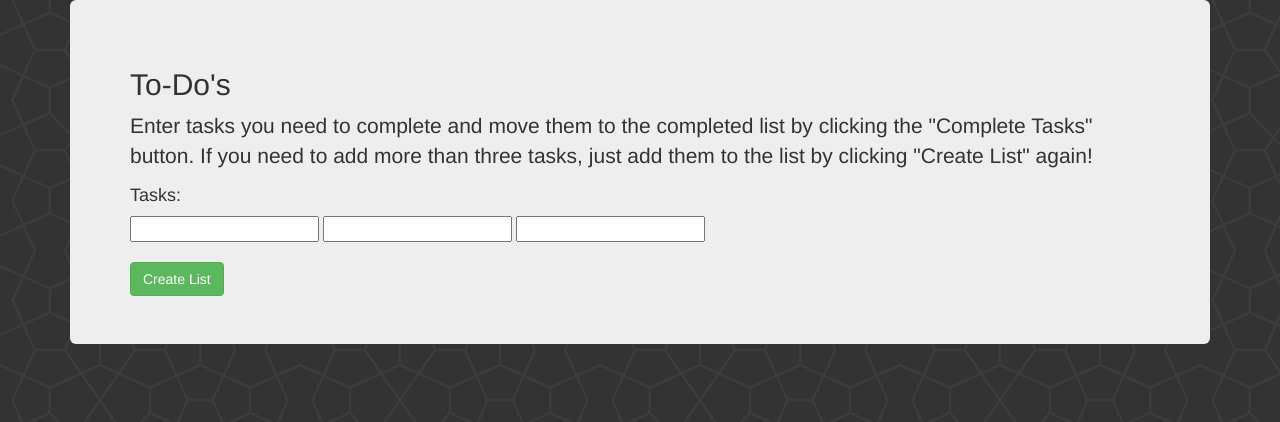
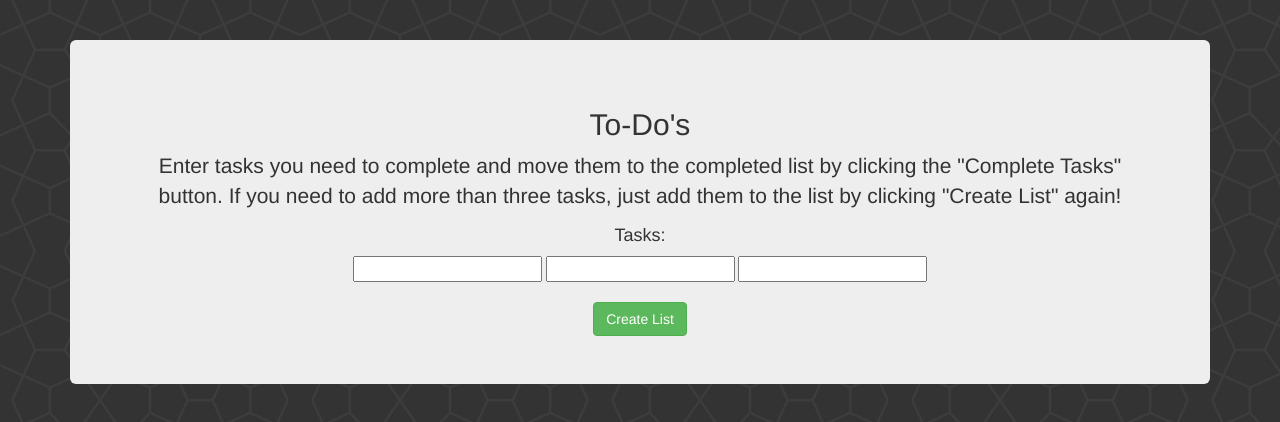
Before and after one commit to 10igeorge/intro-todolist, a plain HTML site: page index.html in a window 1280 px wide. Drawn offline with Linux system fonts and the light colour scheme.

Commit message:
add top margin and align text to center in jumbotron

```diff
--- a/css/master.css
+++ b/css/master.css
@@ -6,6 +6,10 @@ ul li{
   width: 50%;
 }
 
+.jumbotron {
+  margin-top: 40px;
+  text-align: center;
+}
 .container1 {
   display: none;
   background-color: #eee;
```
